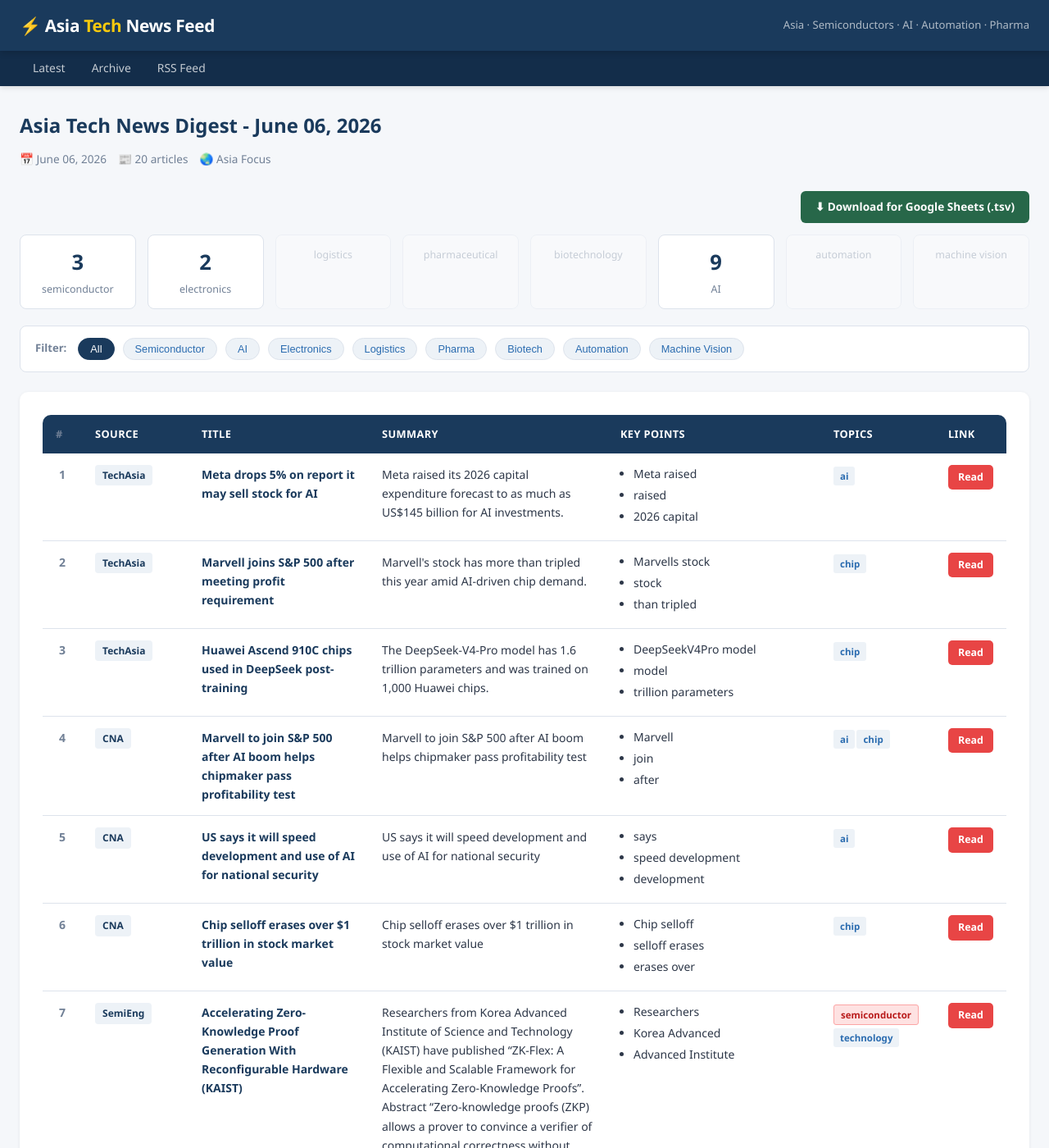
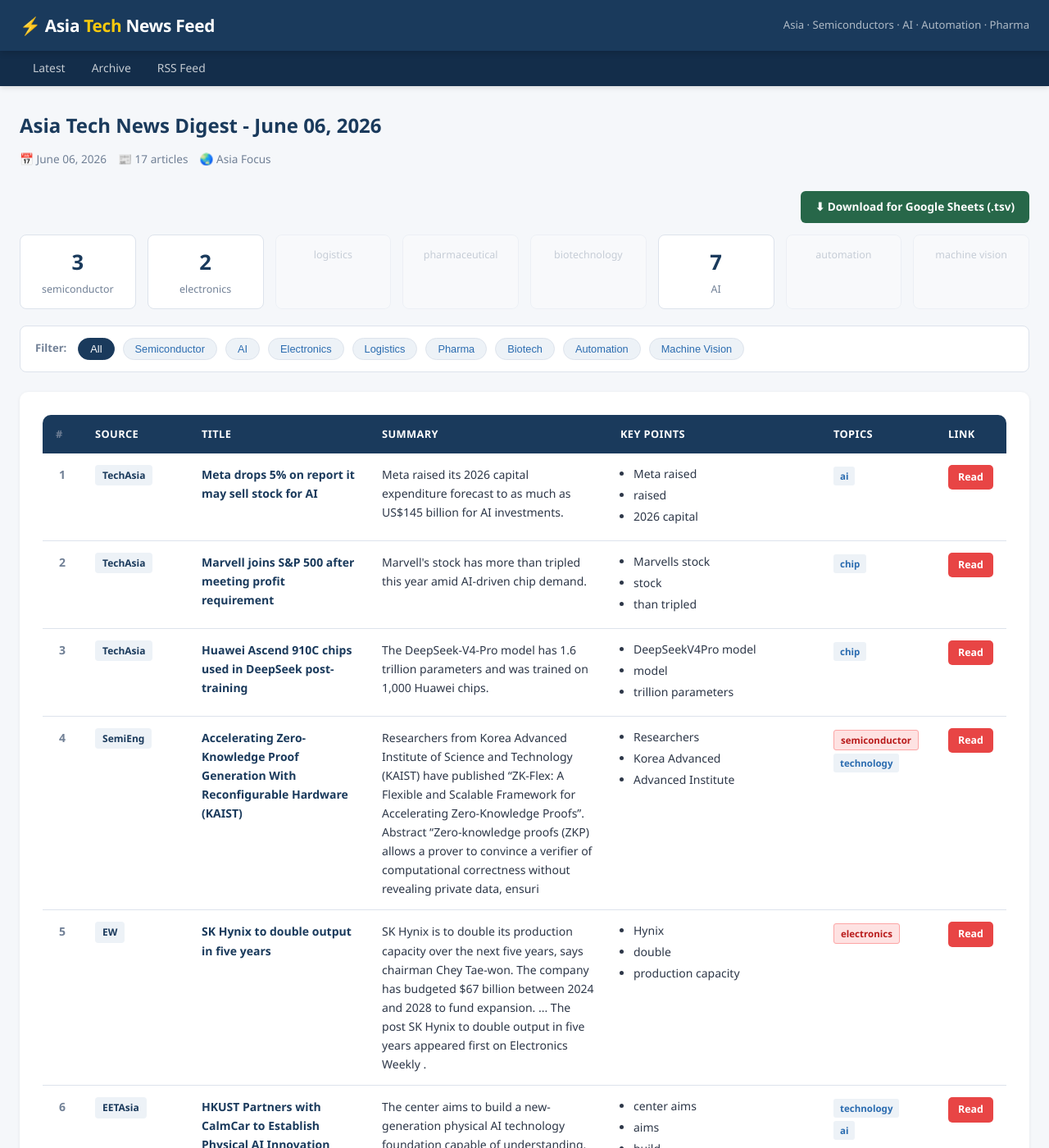
Before and after one commit to asiatechfeed/Asia-Tech-Feed, a Jekyll site: the page built from _posts/2026-06-06-asia-tech-news-digest.md, in a window 1280 px wide and 1400 px high. Shown: the whole window at 82% size. Built offline with Jekyll 4.4.1, drawn with Linux system fonts in a browser that asks for light colours; comment, search, counter and statistics services are not loaded; some of the changed text lies outside the part shown.

Commit message:
📰 News digest 2026-06-06 (17 articles)

```diff
--- a/_posts/2026-06-06-asia-tech-news-digest.md
+++ b/_posts/2026-06-06-asia-tech-news-digest.md
@@ -1,10 +1,10 @@
 ---
 layout: post
 title: "Asia Tech News Digest - June 06, 2026"
-date: 2026-06-06 10:22:53 +0800
-articles_count: 20
-sources_count: 8
-sources: ["CNA", "DigiTimes", "EETAsia", "EW", "KED", "NikkeiAsia", "SemiEng", "TechAsia"]
+date: 2026-06-06 17:36:27 +0800
+articles_count: 17
+sources_count: 7
+sources: ["DigiTimes", "EETAsia", "EW", "KED", "NikkeiAsia", "SemiEng", "TechAsia"]
 csv_file: /assets/data/news-2026-06-06.tsv
 ---
 
@@ -62,45 +62,6 @@ csv_file: /assets/data/news-2026-06-06.tsv
 </tr>
 <tr>
   <td class="col-num">4</td>
-  <td class="col-source"><span class="source-badge">CNA</span></td>
-  <td class="col-title"><span class="article-title">Marvell to join S&P 500 after AI boom helps chipmaker pass profitability test</span></td>
-  <td class="col-summary">Marvell to join S&P 500 after AI boom helps chipmaker pass profitability test</td>
-  <td class="col-points"><ul class="key-points">
-    <li>Marvell</li>
-    <li>join</li>
-    <li>after</li>
-  </ul></td>
-  <td class="col-tags"><span class="tag "> ai </span><span class="tag ">chip</span></td>
-  <td class="col-link"><a class="btn-link" href="https://www.channelnewsasia.com/business/marvell-join-sp-500-after-ai-boom-helps-chipmaker-pass-profitability-test-6165681" target="_blank" rel="noopener">Read</a></td>
-</tr>
-<tr>
-  <td class="col-num">5</td>
-  <td class="col-source"><span class="source-badge">CNA</span></td>
-  <td class="col-title"><span class="article-title">US says it will speed development and use of AI for national security</span></td>
-  <td class="col-summary">US says it will speed development and use of AI for national security</td>
-  <td class="col-points"><ul class="key-points">
-    <li>says</li>
-    <li>speed development</li>
-    <li>development</li>
-  </ul></td>
-  <td class="col-tags"><span class="tag "> ai </span></td>
-  <td class="col-link"><a class="btn-link" href="https://www.channelnewsasia.com/business/us-says-it-will-speed-development-and-use-ai-national-security-6165561" target="_blank" rel="noopener">Read</a></td>
-</tr>
-<tr>
-  <td class="col-num">6</td>
-  <td class="col-source"><span class="source-badge">CNA</span></td>
-  <td class="col-title"><span class="article-title">Chip selloff erases over $1 trillion in stock market value</span></td>
-  <td class="col-summary">Chip selloff erases over $1 trillion in stock market value</td>
-  <td class="col-points"><ul class="key-points">
-    <li>Chip selloff</li>
-    <li>selloff erases</li>
-    <li>erases over</li>
-  </ul></td>
-  <td class="col-tags"><span class="tag ">chip</span></td>
-  <td class="col-link"><a class="btn-link" href="https://www.channelnewsasia.com/business/chip-selloff-erases-over-1-trillion-in-stock-market-value-6165526" target="_blank" rel="noopener">Read</a></td>
-</tr>
-<tr>
-  <td class="col-num">7</td>
   <td class="col-source"><span class="source-badge">SemiEng</span></td>
   <td class="col-title"><span class="article-title">Accelerating Zero-Knowledge Proof Generation With Reconfigurable Hardware (KAIST)</span></td>
   <td class="col-summary">Researchers from Korea Advanced Institute of Science and Technology (KAIST) have published “ZK-Flex: A Flexible and Scalable Framework for Accelerating Zero-Knowledge Proofs”. Abstract “Zero-knowledge proofs (ZKP) allows a prover to convince a verifier of computational correctness without revealing private data, ensuri</td>
@@ -113,7 +74,7 @@ csv_file: /assets/data/news-2026-06-06.tsv
   <td class="col-link"><a class="btn-link" href="https://semiengineering.com/accelerating-zero-knowledge-proof-generation-with-reconfigurable-hardware-kaist/" target="_blank" rel="noopener">Read</a></td>
 </tr>
 <tr>
-  <td class="col-num">8</td>
+  <td class="col-num">5</td>
   <td class="col-source"><span class="source-badge">EW</span></td>
   <td class="col-title"><span class="article-title">SK Hynix to double output in five years</span></td>
   <td class="col-summary">SK Hynix is to double its production capacity over the next five years, says chairman Chey Tae-won. The company has budgeted $67 billion between 2024 and 2028 to fund expansion. ... The post SK Hynix to double output in five years appeared first on Electronics Weekly .</td>
@@ -126,7 +87,7 @@ csv_file: /assets/data/news-2026-06-06.tsv
   <td class="col-link"><a class="btn-link" href="https://www.electronicsweekly.com/news/business/sk-hynix-to-double-output-in-five-years-2026-06/" target="_blank" rel="noopener">Read</a></td>
 </tr>
 <tr>
-  <td class="col-num">9</td>
+  <td class="col-num">6</td>
   <td class="col-source"><span class="source-badge">EETAsia</span></td>
   <td class="col-title"><span class="article-title">HKUST Partners with CalmCar to Establish Physical AI Innovation Center</span></td>
   <td class="col-summary">The center aims to build a new-generation physical AI technology foundation capable of understanding, predicting, reasoning, and decision-making. The post HKUST Partners with CalmCar to Establish Physical AI Innovation Center appeared first on EE Times Asia .</td>
@@ -139,7 +100,7 @@ csv_file: /assets/data/news-2026-06-06.tsv
   <td class="col-link"><a class="btn-link" href="https://www.eetasia.com/hkust-partners-with-calmcar-to-establish-physical-ai-innovation-center/" target="_blank" rel="noopener">Read</a></td>
 </tr>
 <tr>
-  <td class="col-num">10</td>
+  <td class="col-num">7</td>
   <td class="col-source"><span class="source-badge">EETAsia</span></td>
   <td class="col-title"><span class="article-title">TWSE Highlights AI-driven Capital Growth and Semiconductor Leadership at COMPUTEX 2026</span></td>
   <td class="col-summary">TWSE highlights AI-driven growth, semiconductor strength, and capital market momentum at COMPUTEX 2026. The post TWSE Highlights AI-driven Capital Growth and Semiconductor Leadership at COMPUTEX 2026 appeared first on EE Times Asia .</td>
@@ -152,7 +113,7 @@ csv_file: /assets/data/news-2026-06-06.tsv
   <td class="col-link"><a class="btn-link" href="https://www.eetasia.com/twse-highlights-ai-driven-capital-growth-and-semiconductor-leadership-at-computex-2026/" target="_blank" rel="noopener">Read</a></td>
 </tr>
 <tr>
-  <td class="col-num">11</td>
+  <td class="col-num">8</td>
   <td class="col-source"><span class="source-badge">EETAsia</span></td>
   <td class="col-title"><span class="article-title">MacDermid Alpha Enables Reliable Ultra-fine Feature Printing at Production Scale</span></td>
   <td class="col-summary">MacDermid Alpha's ALPHA OM-377 is a no-clean solder paste engineered for ultra-fine feature printing in advanced electronics assemblies. The post MacDermid Alpha Enables Reliable Ultra-fine Feature Printing at Production Scale appeared first on EE Times Asia .</td>
@@ -165,7 +126,7 @@ csv_file: /assets/data/news-2026-06-06.tsv
   <td class="col-link"><a class="btn-link" href="https://www.eetasia.com/macdermid-alpha-enables-reliable-ultra-fine-feature-printing-at-production-scale/" target="_blank" rel="noopener">Read</a></td>
 </tr>
 <tr>
-  <td class="col-num">12</td>
+  <td class="col-num">9</td>
   <td class="col-source"><span class="source-badge">DigiTimes</span></td>
   <td class="col-title"><span class="article-title">Semiconductors</span></td>
   <td class="col-summary">Semiconductors</td>
@@ -178,7 +139,7 @@ csv_file: /assets/data/news-2026-06-06.tsv
   <td class="col-link"><a class="btn-link" href="https://www.digitimes.com/topic/semiconductors/" target="_blank" rel="noopener">Read</a></td>
 </tr>
 <tr>
-  <td class="col-num">13</td>
+  <td class="col-num">10</td>
   <td class="col-source"><span class="source-badge">DigiTimes</span></td>
   <td class="col-title"><span class="article-title">SK Hynix speeds Yongin fab buildout as memory crunch fuels capacity race</span></td>
   <td class="col-summary">SK Hynix speeds Yongin fab buildout as memory crunch fuels capacity race</td>
@@ -191,7 +152,7 @@ csv_file: /assets/data/news-2026-06-06.tsv
   <td class="col-link"><a class="btn-link" href="https://www.digitimes.com/news/a20260518VL210/sk-hynix-fab-capacity-demand-production.html" target="_blank" rel="noopener">Read</a></td>
 </tr>
 <tr>
-  <td class="col-num">14</td>
+  <td class="col-num">11</td>
   <td class="col-source"><span class="source-badge">DigiTimes</span></td>
   <td class="col-title"><span class="article-title">AMD's 2nm defection to Samsung dents TSMC's AI grip</span></td>
   <td class="col-summary">AMD's 2nm defection to Samsung dents TSMC's AI grip</td>
@@ -204,10 +165,10 @@ csv_file: /assets/data/news-2026-06-06.tsv
   <td class="col-link"><a class="btn-link" href="https://www.digitimes.com/news/a20260511PD215/samsung-tsmc-amd-2nm-supply-chain.html" target="_blank" rel="noopener">Read</a></td>
 </tr>
 <tr>
-  <td class="col-num">15</td>
+  <td class="col-num">12</td>
   <td class="col-source"><span class="source-badge">NikkeiAsia</span></td>
-  <td class="col-title"><span class="article-title">World Cup tests Lenovo’s ambitions to challenge AI champions</span></td>
-  <td class="col-summary">World Cup tests Lenovo’s ambitions to challenge AI champions</td>
+  <td class="col-title"><span class="article-title">World Cup tests Lenovo's ambitions to challenge AI champions</span></td>
+  <td class="col-summary">World Cup tests Lenovo's ambitions to challenge AI champions</td>
   <td class="col-points"><ul class="key-points">
     <li>World</li>
     <li>tests Lenovos</li>
@@ -217,7 +178,7 @@ csv_file: /assets/data/news-2026-06-06.tsv
   <td class="col-link"><a class="btn-link" href="https://asia.nikkei.com/spotlight/big-in-asia/world-cup-tests-lenovo-s-ambitions-to-challenge-ai-champions" target="_blank" rel="noopener">Read</a></td>
 </tr>
 <tr>
-  <td class="col-num">16</td>
+  <td class="col-num">13</td>
   <td class="col-source"><span class="source-badge">NikkeiAsia</span></td>
   <td class="col-title"><span class="article-title">Hitachi and Intel team up to optimize chip production with AI</span></td>
   <td class="col-summary">Hitachi and Intel team up to optimize chip production with AI</td>
@@ -230,7 +191,7 @@ csv_file: /assets/data/news-2026-06-06.tsv
   <td class="col-link"><a class="btn-link" href="https://asia.nikkei.com/business/tech/semiconductors/hitachi-and-intel-team-up-to-optimize-chip-production-with-ai2" target="_blank" rel="noopener">Read</a></td>
 </tr>
 <tr>
-  <td class="col-num">17</td>
+  <td class="col-num">14</td>
   <td class="col-source"><span class="source-badge">NikkeiAsia</span></td>
   <td class="col-title"><span class="article-title">Wall Street young guns' $2bn AI unicorn aims to upend work culture</span></td>
   <td class="col-summary">Wall Street young guns' $2bn AI unicorn aims to upend work culture</td>
@@ -243,7 +204,7 @@ csv_file: /assets/data/news-2026-06-06.tsv
   <td class="col-link"><a class="btn-link" href="https://asia.nikkei.com/editor-s-picks/interview/wall-street-young-guns-2bn-ai-unicorn-aims-to-upend-work-culture" target="_blank" rel="noopener">Read</a></td>
 </tr>
 <tr>
-  <td class="col-num">18</td>
+  <td class="col-num">15</td>
   <td class="col-source"><span class="source-badge">KED</span></td>
   <td class="col-title"><span class="article-title">AI trade isn’t just about tech stocks but also power, TCW says</span></td>
   <td class="col-summary">The artificial intelligence boom has sent investors racing into chipmakers, cloud providers and megacap technology stocks, but a more durable opportun</td>
@@ -256,7 +217,7 @@ csv_file: /assets/data/news-2026-06-06.tsv
   <td class="col-link"><a class="btn-link" href="https://www.kedglobal.com/asset-management/newsView/ked202606010002" target="_blank" rel="noopener">Read</a></td>
 </tr>
 <tr>
-  <td class="col-num">19</td>
+  <td class="col-num">16</td>
   <td class="col-source"><span class="source-badge">KED</span></td>
   <td class="col-title"><span class="article-title">South Korean ETF issuers in space race to ride SpaceX IPO buzz</span></td>
   <td class="col-summary">South Korean asset managers are rushing to launch new exchange-traded funds tied to both established and emerging space technology companies, seeking</td>
@@ -269,7 +230,7 @@ csv_file: /assets/data/news-2026-06-06.tsv
   <td class="col-link"><a class="btn-link" href="https://www.kedglobal.com/korean-stock-market/newsView/ked202604140004" target="_blank" rel="noopener">Read</a></td>
 </tr>
 <tr>
-  <td class="col-num">20</td>
+  <td class="col-num">17</td>
   <td class="col-source"><span class="source-badge">KED</span></td>
   <td class="col-title"><span class="article-title">No career ambition, no ego: AI plays devil's advocate at Audax Private Equity</span></td>
   <td class="col-summary">Generative AI is challenging traditional investment theses, acting as a devil's advocate to sharpen decision-making, particularly when it comes to ass</td>
```
Also changed, not shown: _digest_meta.json (+7 -8 lines), assets/data/news-2026-06-06.tsv (+14 -17 lines).
